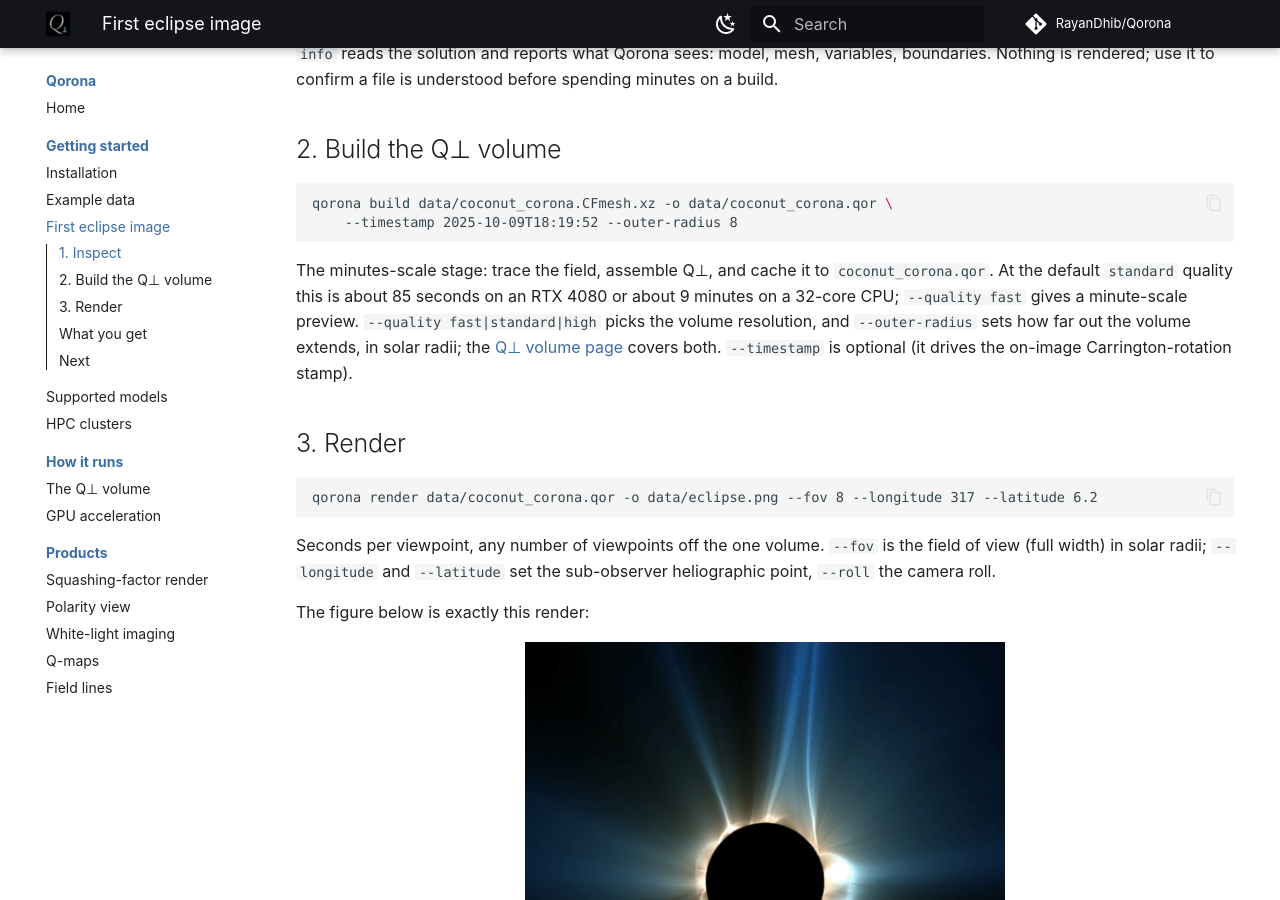
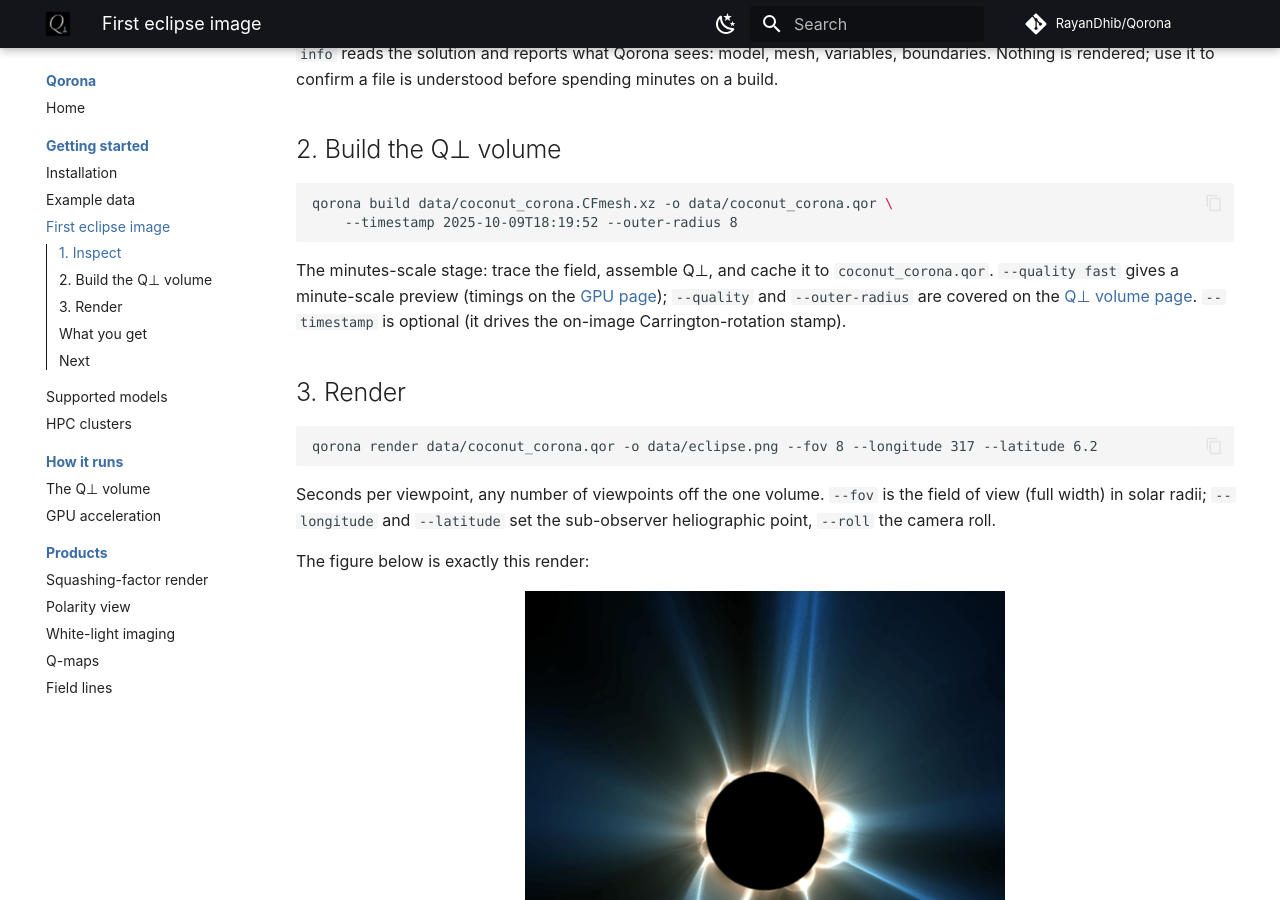
Before and after one commit to RayanDhib/Qorona, an MkDocs documentation site: the page built from docs/getting-started/first-eclipse-image.md, in a window 1280 px wide and 900 px high, scrolled down 404 px. Built offline with MkDocs 1.6.1 and Material for MkDocs 9.7.7, drawn with Linux system fonts in a browser that asks for light colours; comment, search, counter and statistics services are not loaded.

Commit message:
RD: docs update

````diff
--- a/docs/getting-started/first-eclipse-image.md
+++ b/docs/getting-started/first-eclipse-image.md
@@ -22,12 +22,10 @@ qorona build data/coconut_corona.CFmesh.xz -o data/coconut_corona.qor \
     --timestamp 2025-10-09T18:19:52 --outer-radius 8
 ```
 
-The minutes-scale stage: trace the field, assemble Q⊥, and cache it to `coconut_corona.qor`. At
-the default `standard` quality this is about 85 seconds on an RTX 4080 or about 9 minutes on a
-32-core CPU; `--quality fast` gives a minute-scale preview. `--quality fast|standard|high`
-picks the volume resolution, and `--outer-radius` sets how far out the volume extends, in
-solar radii; the [Q⊥ volume page](../qperp-volume.md) covers both. `--timestamp` is optional
-(it drives the on-image Carrington-rotation stamp).
+The minutes-scale stage: trace the field, assemble Q⊥, and cache it to `coconut_corona.qor`.
+`--quality fast` gives a minute-scale preview (timings on the [GPU page](../gpu.md)); `--quality`
+and `--outer-radius` are covered on the [Q⊥ volume page](../qperp-volume.md). `--timestamp` is
+optional (it drives the on-image Carrington-rotation stamp).
 
 ## 3. Render
 
````
Also changed, not shown: docs/getting-started/installation.md (+2 -2 lines), docs/products/squashing-factor.md (+1 -1 lines), docs/products/white-light.md (+1 -1 lines).
